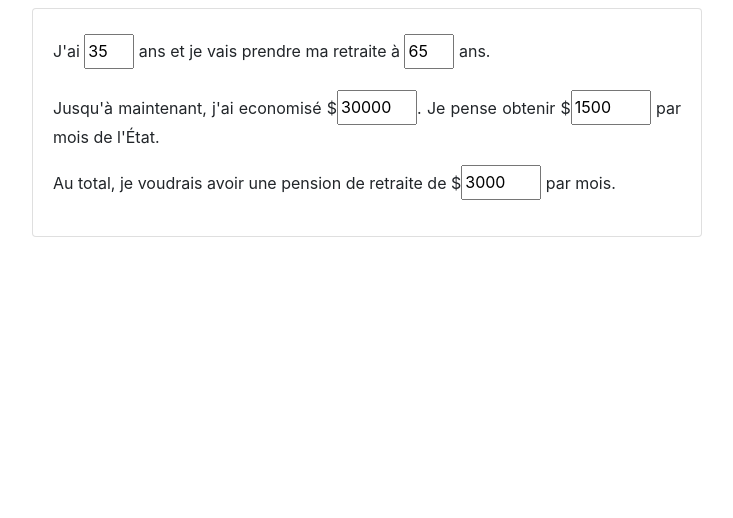
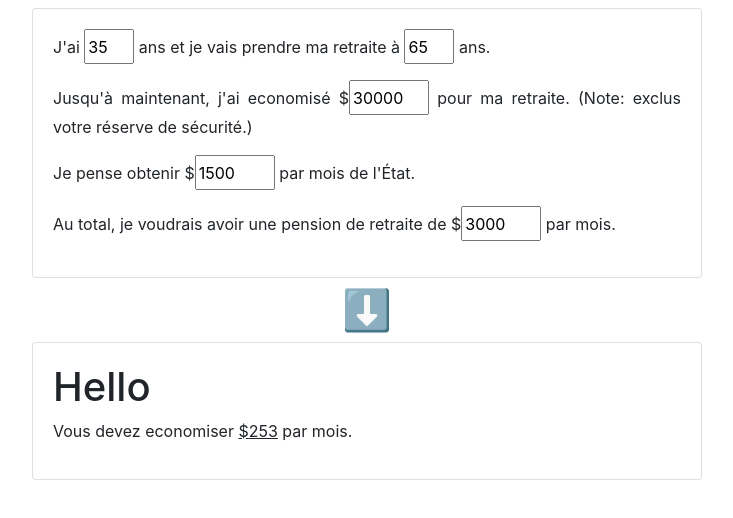
Before and after one commit to Invisoo/charts, a React (Create React App) app: page /retirement_calc in a window 1280 px wide. Shown: the top 518 px of the page, without its empty margins (273-1006 px from the left). Built offline with nearby package versions, Linux system fonts and the light colour scheme.

Commit message:
Compute needed savings

```diff
--- a/src/pages/RetirementCalculator.js
+++ b/src/pages/RetirementCalculator.js
@@ -1,4 +1,4 @@
-import React, { useState } from 'react';
+import React, { useEffect, useState } from 'react';
 import { Container, Col, Row, Card, CardBody } from 'reactstrap';
 
 const RetirementCalculator = () => {
@@ -22,9 +22,13 @@ const RetCalcCard = () => {
 		wishedPension: 3000,
 	});
 
+	const [neededSavings, setSavings] = useState(0);
+	useEffect(() => {setSavings(computeNeededSavings(calcState))}, [calcState]);
+
 	return (
+		<>
 		<Card className="my-2"><CardBody className="text-justify">
-			<p style={{ lineHeight: "2.8" }}>
+			<p style={{ lineHeight: "2" }}>
 				J'ai&nbsp;
 				<input
 					style={{ width: "50px", height: "35px" }}
@@ -56,7 +60,9 @@ const RetCalcCard = () => {
 						...prevState,
 						savings: Number(e.target.value)
 					}))}}
-				/>.
+				/> pour ma retraite. (Note: exclus votre réserve de sécurité.)
+			</p>
+			<p>
 				Je pense obtenir
 				$<input
 					style={{ width: "80px", height: "35px" }}
@@ -81,7 +87,34 @@ const RetCalcCard = () => {
 				/> par mois.
 			</p>
 		</CardBody></Card>
+
+		<h1 className="text-center">⬇️</h1>
+
+		<Card className="my-2"><CardBody className="text-justify">
+			<h1>Hello</h1>
+			<p>Vous devez economiser <u>${neededSavings}</u> par mois.</p>
+		</CardBody></Card>
+		</>
 	);
 }
 
+const computeNeededSavings = (calcState) => {
+	// Constants
+	const i_r = 0.035; // 4% rule, updated in the new environment.
+	const i_s = 0.07; // 7% is discount rate in EM.
+
+	// Basic variables
+	const retirementFromInvestment = calcState.wishedPension - calcState.statePension;
+	const savingDuration = calcState.retirementAge - calcState.currentAge;
+	const fundAtRetirement = retirementFromInvestment * 12 / i_r;
+
+	// Computing needed contribution per month
+	const a_n = Math.pow(1+i_s, savingDuration);
+	const yearlyCont = (fundAtRetirement - a_n * calcState.savings) *
+		i_s / (a_n -1);
+	const monthlyContribution = .5 + yearlyCont / 12;
+
+	return monthlyContribution.toFixed();
+}
+
 export default RetirementCalculator;
```
